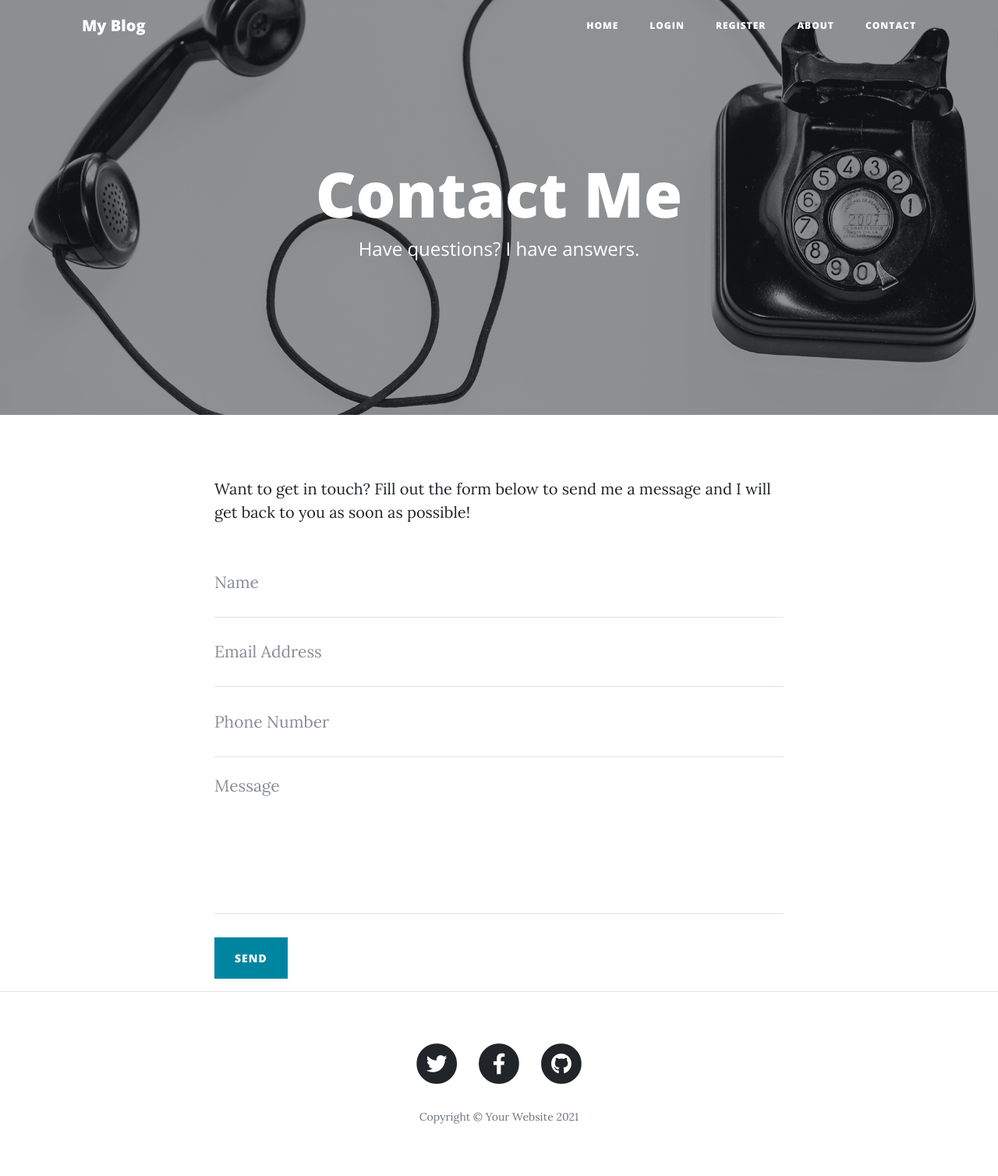
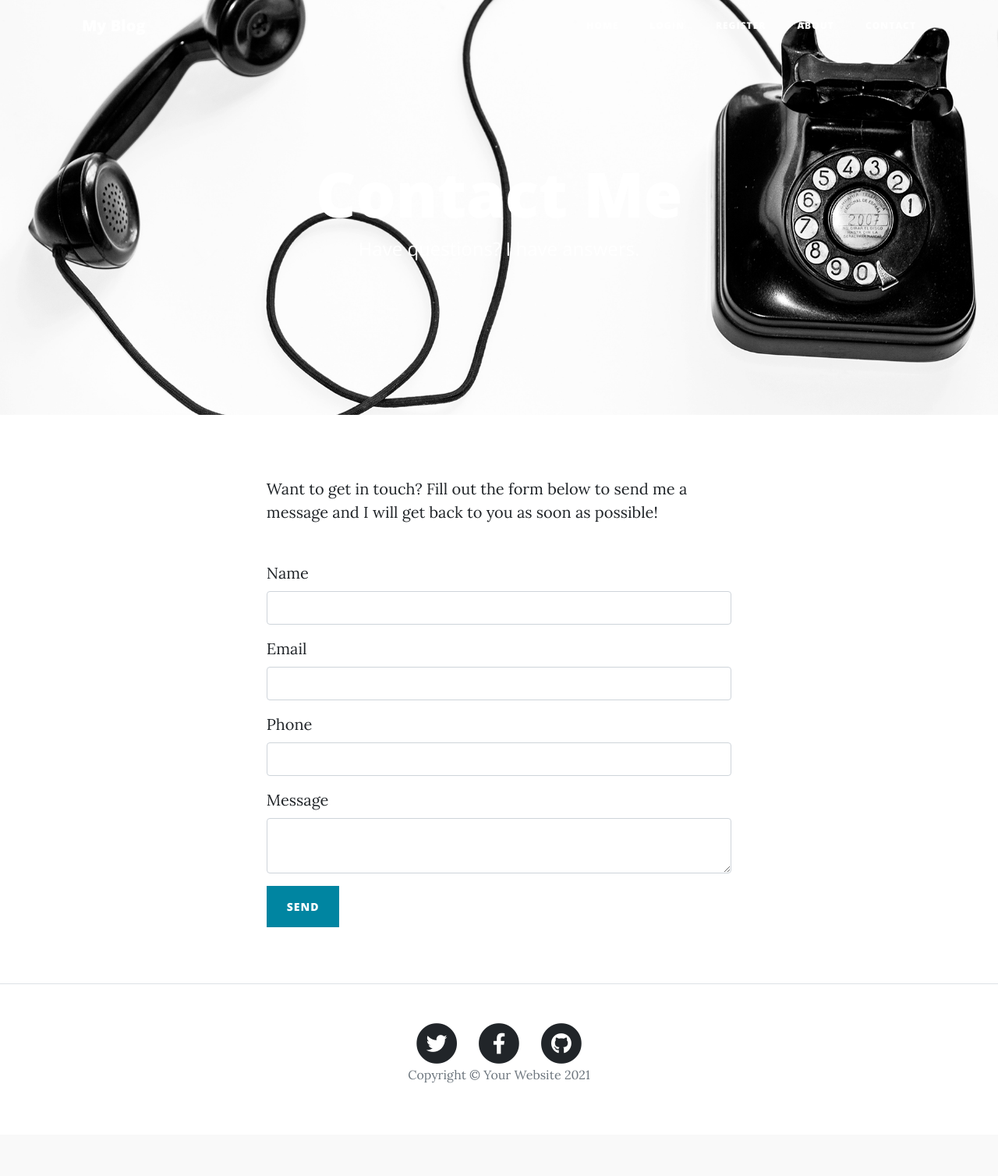
Before and after one commit to DmitryBaev/my-blog, a Flask app: page /contact in a window 1280 px wide. Shown: the whole page at 78% size. After the commit the page ends 1389 px from the top, so only its background shows below. Run offline with Flask 2, Linux system fonts and the light colour scheme; some libraries are stand-ins or nearby versions.

Commit message:
add contact form

```diff
--- a/forms.py
+++ b/forms.py
@@ -2,6 +2,7 @@ from flask_wtf import FlaskForm
 from wtforms import StringField, SubmitField, PasswordField
 from wtforms.validators import DataRequired, URL
 from flask_ckeditor import CKEditorField
+from wtforms.widgets import TextArea
 
 
 ##WTForm
@@ -29,3 +30,11 @@ class LoginForm(FlaskForm):
 class CommentForm(FlaskForm):
     comment_text = CKEditorField("Comment", validators=[DataRequired()])
     submit = SubmitField("Submit Comment")
+
+
+class ContactForm(FlaskForm):
+    name = StringField("Name", validators=[DataRequired()])
+    email = StringField("Email", validators=[DataRequired()])
+    phone = StringField("Phone", validators=[DataRequired()])
+    message = StringField("Message", widget=TextArea(), validators=[DataRequired()])
+    submit = SubmitField("Send")
--- a/main.py
+++ b/main.py
@@ -7,11 +7,12 @@ from werkzeug.security import generate_password_hash, check_password_hash
 from flask_sqlalchemy import SQLAlchemy
 from sqlalchemy.orm import relationship
 from flask_login import UserMixin, login_user, LoginManager, login_required, current_user, logout_user
-from forms import CreatePostForm, RegisterForm, LoginForm, CommentForm
+from forms import CreatePostForm, RegisterForm, LoginForm, CommentForm, ContactForm
 from flask_gravatar import Gravatar
 from functools import wraps
 import os
 from dotenv import load_dotenv
+import smtplib
 
 load_dotenv(".env")
 app = Flask(__name__)
@@ -20,6 +21,10 @@ ckeditor = CKEditor(app)
 Bootstrap(app)
 login_manager = LoginManager()
 login_manager.init_app(app)
+
+EMAIL = os.getenv("BOT_EMAIL")
+PASS = os.getenv("BOT_PASS")
+INBOX_EMAIL = os.getenv("MY_EMAIL")
 
 ##CONNECT TO DB
 app.config['SQLALCHEMY_DATABASE_URI'] = os.environ.get("DATABASE_URL1",  "sqlite:///blog.db")
@@ -168,9 +173,24 @@ def about():
     return render_template("about.html", current_user=current_user)
 
 
-@app.route("/contact")
+@app.route('/contact', methods=["GET", "POST"])
 def contact():
-    return render_template("contact.html", current_user=current_user)
+    form = ContactForm()
+    if form.validate_on_submit():
+        name = form.name.data
+        email = form.email.data
+        phone = form.phone.data
+        message = form.message.data
+        with smtplib.SMTP("smtp.gmail.com") as connection:
+            connection.starttls()
+            connection.login(user=EMAIL, password=PASS)
+            connection.sendmail(
+                from_addr=EMAIL,
+                to_addrs=INBOX_EMAIL,
+                msg=f"Subject: New blog-contact!\n\nUser: {name}\nEmail: {email}\nPhone: {phone}\nMessage: {message}"
+            )
+        return render_template("contact.html", msg_sent=True, current_user=current_user, form=form)
+    return render_template("contact.html", msg_sent=False, current_user=current_user, form=form)
 
 
 @app.route("/new-post", methods=["POST", "GET"])
--- a/templates/contact.html
+++ b/templates/contact.html
@@ -1,65 +1,86 @@
+{% import "bootstrap/wtf.html" as wtf %}
 {% include "header.html" %}
-
-  <!-- Page Header -->
-  <header class="masthead" style="background-image: url('{{ url_for('static', filename='img/contact-bg.jpg')}}')">
-    <div class="overlay"></div>
-    <div class="container">
-      <div class="row">
-        <div class="col-lg-8 col-md-10 mx-auto">
+        <!-- Page Header-->
+        <header class="masthead" style="background-image: url('static/assets/img/contact-bg.jpg')">
+            <div class="container position-relative px-4 px-lg-5">
+                <div class="row gx-4 gx-lg-5 justify-content-center">
+                    <div class="col-md-10 col-lg-8 col-xl-7">
                         <div class="page-heading">
+                            {% if msg_sent == False %}
                                 <h1>Contact Me</h1>
+                            {% elif msg_sent == True %}
+                                <h1>Successfully sent message.</h1>
+                            {% endif %}
                             <span class="subheading">Have questions? I have answers.</span>
                         </div>
                     </div>
                 </div>
             </div>
         </header>
-
-  <!-- Main Content -->
-  <div class="container">
-    <div class="row">
-      <div class="col-lg-8 col-md-10 mx-auto">
+        <!-- Main Content-->
+        <main class="mb-4">
+            <div class="container px-4 px-lg-5">
+                <div class="row gx-4 gx-lg-5 justify-content-center">
+                    <div class="col-md-10 col-lg-8 col-xl-7">
                         <p>Want to get in touch? Fill out the form below to send me a message and I will get back to you as soon as possible!</p>
-        <!-- Contact Form - Enter your email address on line 19 of the mail/contact_me.php file to make this form work. -->
-        <!-- WARNING: Some web hosts do not allow emails to be sent through forms to common mail hosts like Gmail or Yahoo. It's recommended that you use a private domain email address! -->
-        <!-- To use the contact form, your site must be on a live web host with PHP! The form will not work locally! -->
-        <form name="sentMessage" id="contactForm" novalidate>
-          <div class="control-group">
-            <div class="form-group floating-label-form-group controls">
-              <label>Name</label>
-              <input type="text" class="form-control" placeholder="Name" id="name" required data-validation-required-message="Please enter your name.">
-              <p class="help-block text-danger"></p>
-            </div>
-          </div>
-          <div class="control-group">
-            <div class="form-group floating-label-form-group controls">
-              <label>Email Address</label>
-              <input type="email" class="form-control" placeholder="Email Address" id="email" required data-validation-required-message="Please enter your email address.">
-              <p class="help-block text-danger"></p>
-            </div>
-          </div>
-          <div class="control-group">
-            <div class="form-group col-xs-12 floating-label-form-group controls">
-              <label>Phone Number</label>
-              <input type="tel" class="form-control" placeholder="Phone Number" id="phone" required data-validation-required-message="Please enter your phone number.">
-              <p class="help-block text-danger"></p>
-            </div>
-          </div>
-          <div class="control-group">
-            <div class="form-group floating-label-form-group controls">
-              <label>Message</label>
-              <textarea rows="5" class="form-control" placeholder="Message" id="message" required data-validation-required-message="Please enter a message."></textarea>
-              <p class="help-block text-danger"></p>
-            </div>
-          </div>
-          <br>
-          <div id="success"></div>
-          <button type="submit" class="btn btn-primary" id="sendMessageButton">Send</button>
-        </form>
+                        <div class="my-5">
+                            <!-- * * * * * * * * * * * * * * *-->
+                            <!-- * * SB Forms Contact Form * *-->
+                            <!-- * * * * * * * * * * * * * * *-->
+                            <!-- This form is pre-integrated with SB Forms.-->
+                            <!-- To make this form functional, sign up at-->
+                            <!-- https://startbootstrap.com/solution/contact-forms-->
+                            <!-- to get an API token!-->
+                            {{ wtf.quick_form(form, novalidate=True, button_map={"submit": "primary"}) }}
                         </div>
                     </div>
                 </div>
+            </div>
+        </main>
+        <!-- Footer-->
+        <footer class="border-top">
+            <div class="container px-4 px-lg-5">
+                <div class="row gx-4 gx-lg-5 justify-content-center">
+                    <div class="col-md-10 col-lg-8 col-xl-7">
+                        <ul class="list-inline text-center">
+                            <li class="list-inline-item">
+                                <a href="#!">
+                                    <span class="fa-stack fa-lg">
+                                        <i class="fas fa-circle fa-stack-2x"></i>
+                                        <i class="fab fa-twitter fa-stack-1x fa-inverse"></i>
+                                    </span>
+                                </a>
+                            </li>
+                            <li class="list-inline-item">
+                                <a href="#!">
+                                    <span class="fa-stack fa-lg">
+                                        <i class="fas fa-circle fa-stack-2x"></i>
+                                        <i class="fab fa-facebook-f fa-stack-1x fa-inverse"></i>
+                                    </span>
+                                </a>
+                            </li>
+                            <li class="list-inline-item">
+                                <a href="#!">
+                                    <span class="fa-stack fa-lg">
+                                        <i class="fas fa-circle fa-stack-2x"></i>
+                                        <i class="fab fa-github fa-stack-1x fa-inverse"></i>
+                                    </span>
+                                </a>
+                            </li>
+                        </ul>
+                        <div class="small text-center text-muted fst-italic">Copyright &copy; Your Website 2021</div>
+                    </div>
+                </div>
+            </div>
+        </footer>
+        <!-- Bootstrap core JS-->
+        <script src="https://cdn.jsdelivr.net/npm/bootstrap@5.1.3/dist/js/bootstrap.bundle.min.js"></script>
+        <!-- Core theme JS-->
+        <script src="js/scripts.js"></script>
+        <!-- * * * * * * * * * * * * * * * * * * * * * * * * * * * * * * * * * * * * * * * *-->
+        <!-- * *                               SB Forms JS                               * *-->
+        <!-- * * Activate your form at https://startbootstrap.com/solution/contact-forms * *-->
+        <!-- * * * * * * * * * * * * * * * * * * * * * * * * * * * * * * * * * * * * * * * *-->
 
-  <hr>
-
-  {% include "footer.html" %}
+    </body>
+</html>
```
Lines whose indentation alone changed are shown as unchanged.
